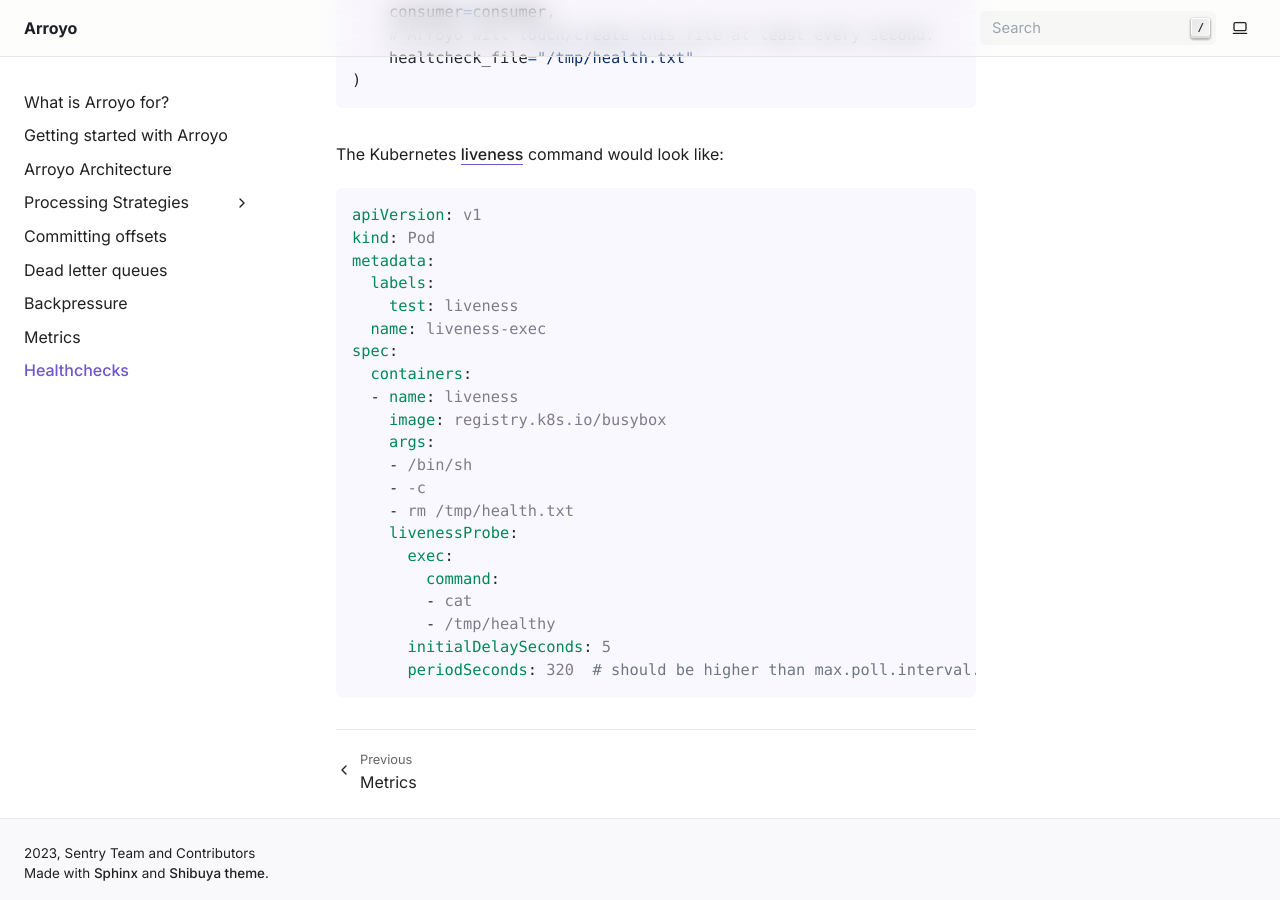
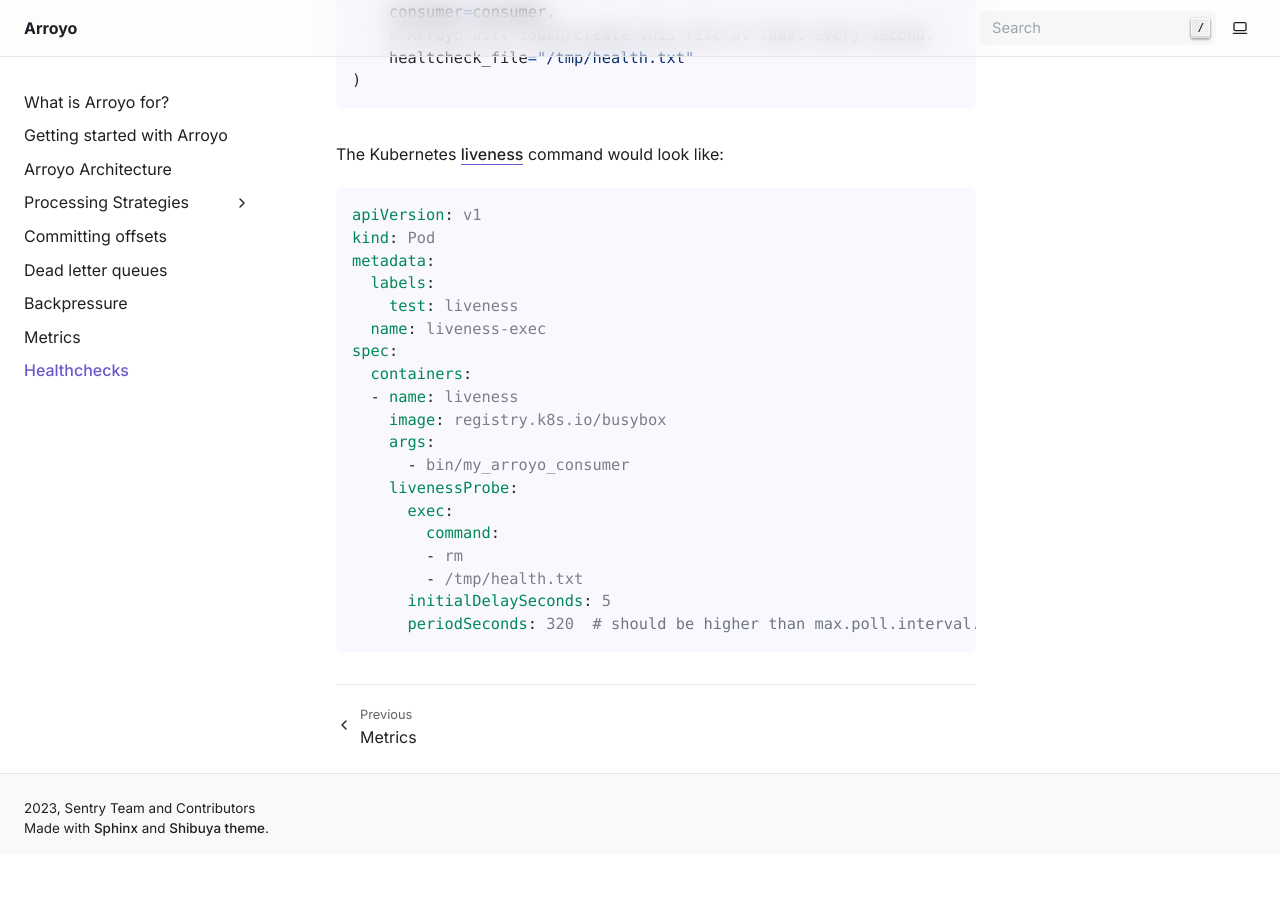
Before and after one commit to getsentry/arroyo, a Sphinx documentation site: the page built from docs/source/healthcheck.rst, in a window 1280 px wide and 900 px high, scrolled down 727 px. Built offline with Sphinx 7.4.7, drawn with Linux system fonts in a browser that asks for light colours; after the commit the page ends 1581 px from its top, so only the background shows below that.

Commit message:
fix healthcheck

```diff
--- a/docs/source/healthcheck.rst
+++ b/docs/source/healthcheck.rst
@@ -48,13 +48,11 @@
       - name: liveness
         image: registry.k8s.io/busybox
         args:
-        - /bin/sh
-        - -c
-        - rm /tmp/health.txt
+          - bin/my_arroyo_consumer
         livenessProbe:
           exec:
             command:
-            - cat
-            - /tmp/healthy
+            - rm
+            - /tmp/health.txt
           initialDelaySeconds: 5
           periodSeconds: 320  # should be higher than max.poll.interval.ms
```
